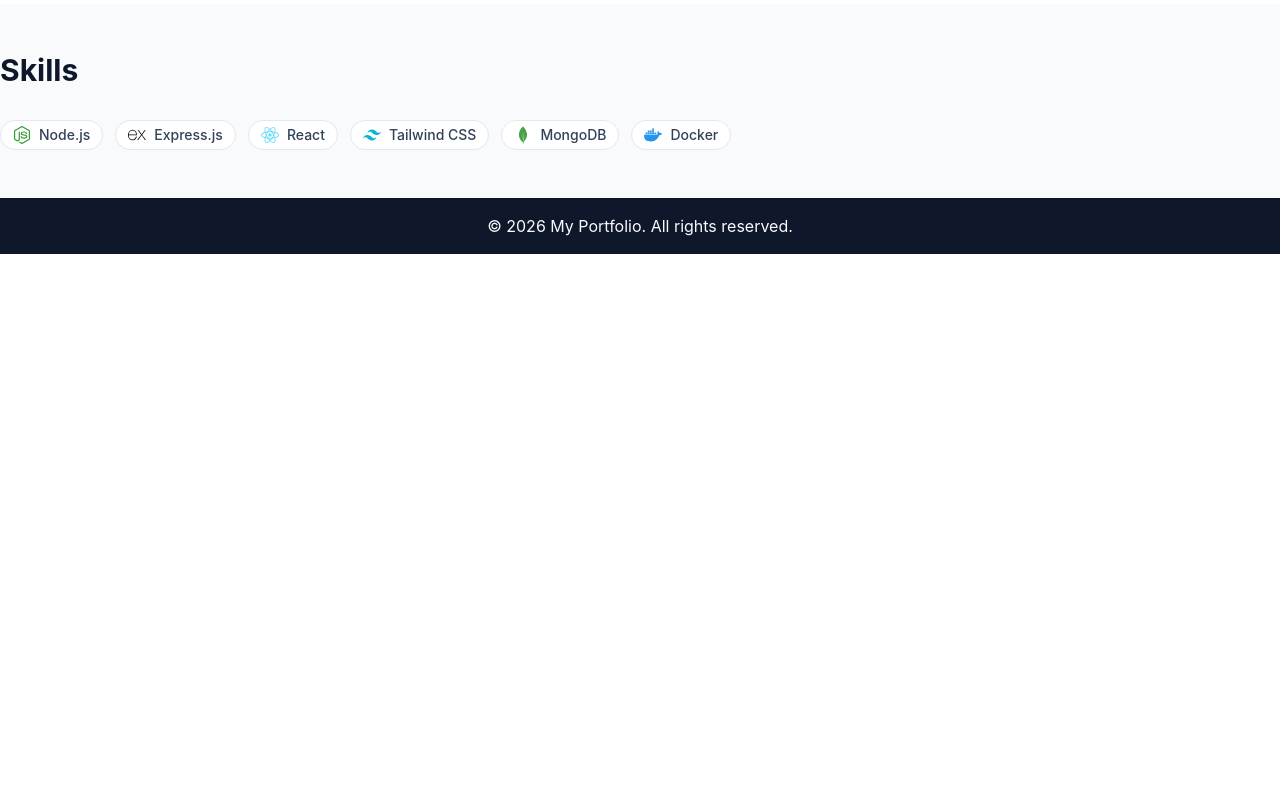
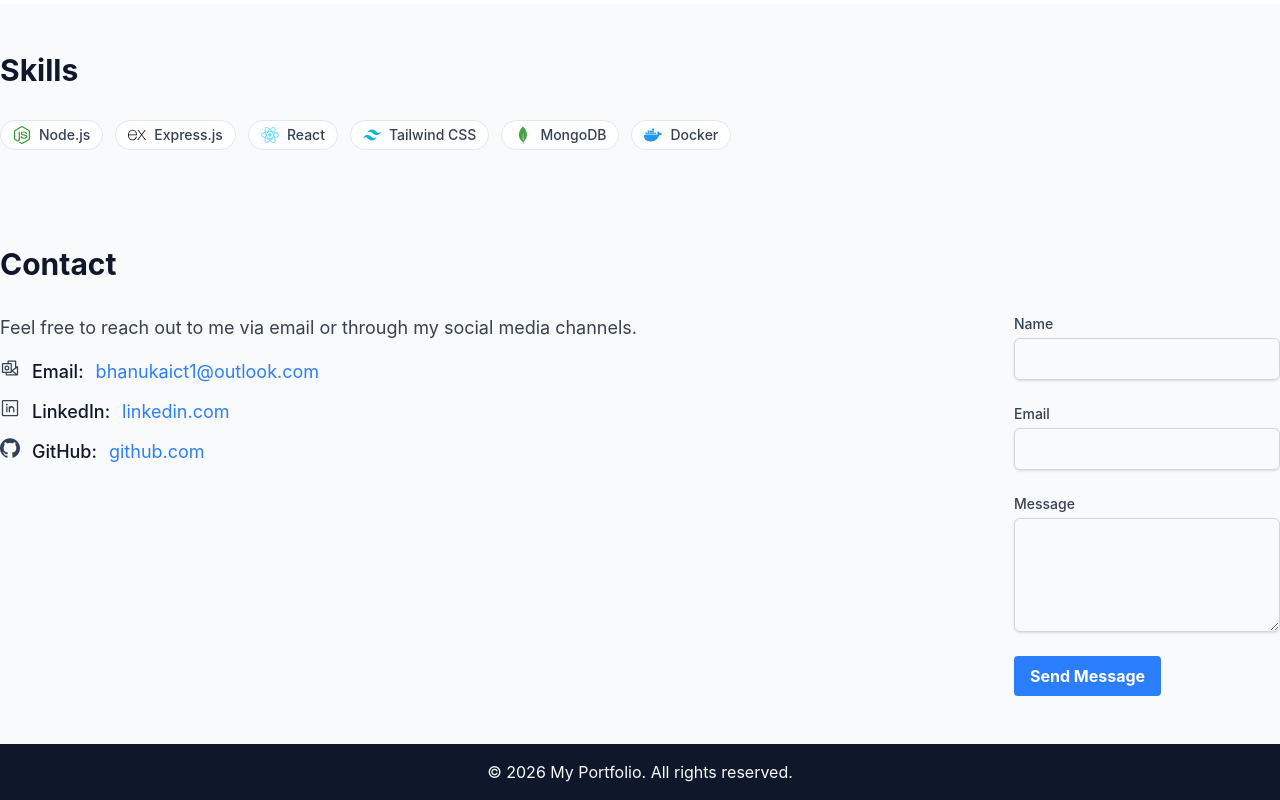
Before and after one commit to bhanuka598/Portfolio-website, a React (Vite) app in the folder client/: page / in a window 1280 px wide. Shown: the part 516-1316 px from the top of the page. Before the commit the page ends 800 px from the top, so only its background shows below. Built offline with nearby package versions, Linux system fonts and the light colour scheme.

Commit message:
Created contact

```diff
--- a/client/src/App.jsx
+++ b/client/src/App.jsx
@@ -3,7 +3,7 @@ import Footer from './components/layout/Footer'
 import Introduction from './sections/introduction/Introduction'
 import Profile from './sections/profile/Profile'
 import Skills from './sections/skills/Skills'
-import SkillBadge from './sections/skills/SkillBadge'
+import Contact from './sections/contact/Contact'
 import './index.css'
 
 function App() {
@@ -13,7 +13,7 @@ function App() {
       <Introduction />
       <Profile />
       <Skills />
-
+      <Contact />
       <Footer />
     </div>
   )
--- /dev/null
+++ b/client/src/sections/contact/Contact.jsx
@@ -0,0 +1,61 @@
+import { SiGithub } from 'react-icons/si'
+import { PiLinkedinLogo, PiMicrosoftOutlookLogo } from 'react-icons/pi'
+import ContactForm from './ContactForm'
+
+function Contact() {
+    const contactData = [
+        {
+            type: "Email",
+            value: "bhanukaict1@outlook.com",
+            href: "mailto:bhanukaict1@outlook.com",
+            icon: PiMicrosoftOutlookLogo,
+        },
+        {
+            type: "LinkedIn",
+            value: "linkedin.com",
+            href: "https://www.linkedin.com/in/bhanuka-a-75b79b299",
+            icon: PiLinkedinLogo,
+        },
+        {
+            type: "GitHub",
+            value: "github.com",
+            href: "https://github.com/bhanuka598",
+            icon: SiGithub,
+        }
+    ]
+
+  return (
+    <section id="contact" className="py-12 bg-slate-50">
+        <div className="container mx-auto">
+            <h1 className='text-3xl font-bold mb-8 text-slate-900'>Contact</h1>
+
+            <div className="flex flex-col items-start gap-8 text-left md:flex-row md:items-start md:justify-between">
+                <div className="flex flex-col items-start text-left">
+                    <p className='mb-4 text-lg text-gray-700'>Feel free to reach out to me via email or through my social media channels.</p>
+                    <ul className='space-y-3 text-lg text-gray-700'>
+                        {contactData.map((contact) => {
+                            const Icon = contact.icon
+
+                            return (
+                            <li key={contact.type} className="flex items-start justify-start gap-3 text-left">
+                                <Icon className="text-slate-700" size={20} />
+                                <span className="font-medium text-slate-900">{contact.type}:</span>
+                                <a href={contact.href} target="_blank" rel="noopener noreferrer" className="text-blue-500 hover:underline">
+                                    {contact.value}
+                                </a>
+                            </li>
+                            )
+                        })}
+                    </ul>
+                </div>
+
+                <div className="flex w-full flex-col items-start text-left md:w-auto">
+                    <ContactForm />
+                </div>
+            </div>
+        </div>
+    </section>
+  )
+}
+
+export default Contact
--- /dev/null
+++ b/client/src/sections/contact/ContactForm.jsx
@@ -0,0 +1,23 @@
+function ContactForm() {
+    return (
+        <form className="space-y-6">
+            <div>
+                <label htmlFor="name" className="block text-sm font-medium text-gray-700">Name</label>
+                <input type="text" id="name" name="name" required className="mt-1 block w-full border border-gray-300 rounded-md shadow-sm p-2 focus:ring-blue-500 focus:border-blue-500" />
+            </div>
+            <div>
+                <label htmlFor="email" className="block text-sm font-medium text-gray-700">Email</label>
+                <input type="email" id="email" name="email" required className="mt-1 block w-full border border-gray-300 rounded-md shadow-sm p-2 focus:ring-blue-500 focus:border-blue-500" />
+            </div>
+            <div>
+                <label htmlFor="message" className="block text-sm font-medium text-gray-700">Message</label>
+                <textarea id="message" name="message" rows={4} required className="mt-1 block w-full border border-gray-300 rounded-md shadow-sm p-2 focus:ring-blue-500 focus:border-blue-500" />
+            </div>
+            <button type="submit" className="bg-blue-500 hover:bg-blue-700 text-white font-bold py-2 px-4 rounded">
+                Send Message
+            </button>
+        </form>
+    )
+}
+
+export default ContactForm
```
